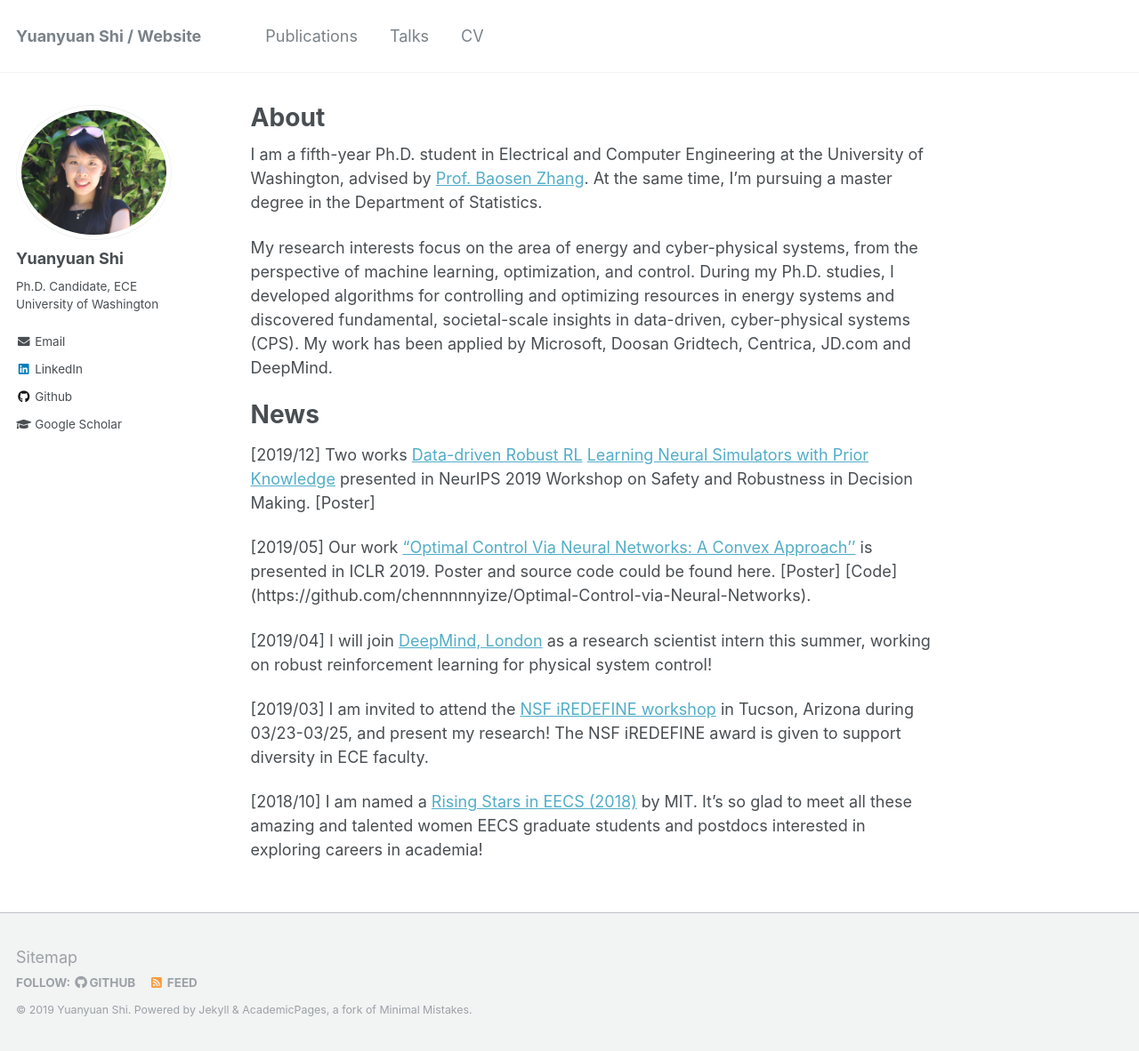
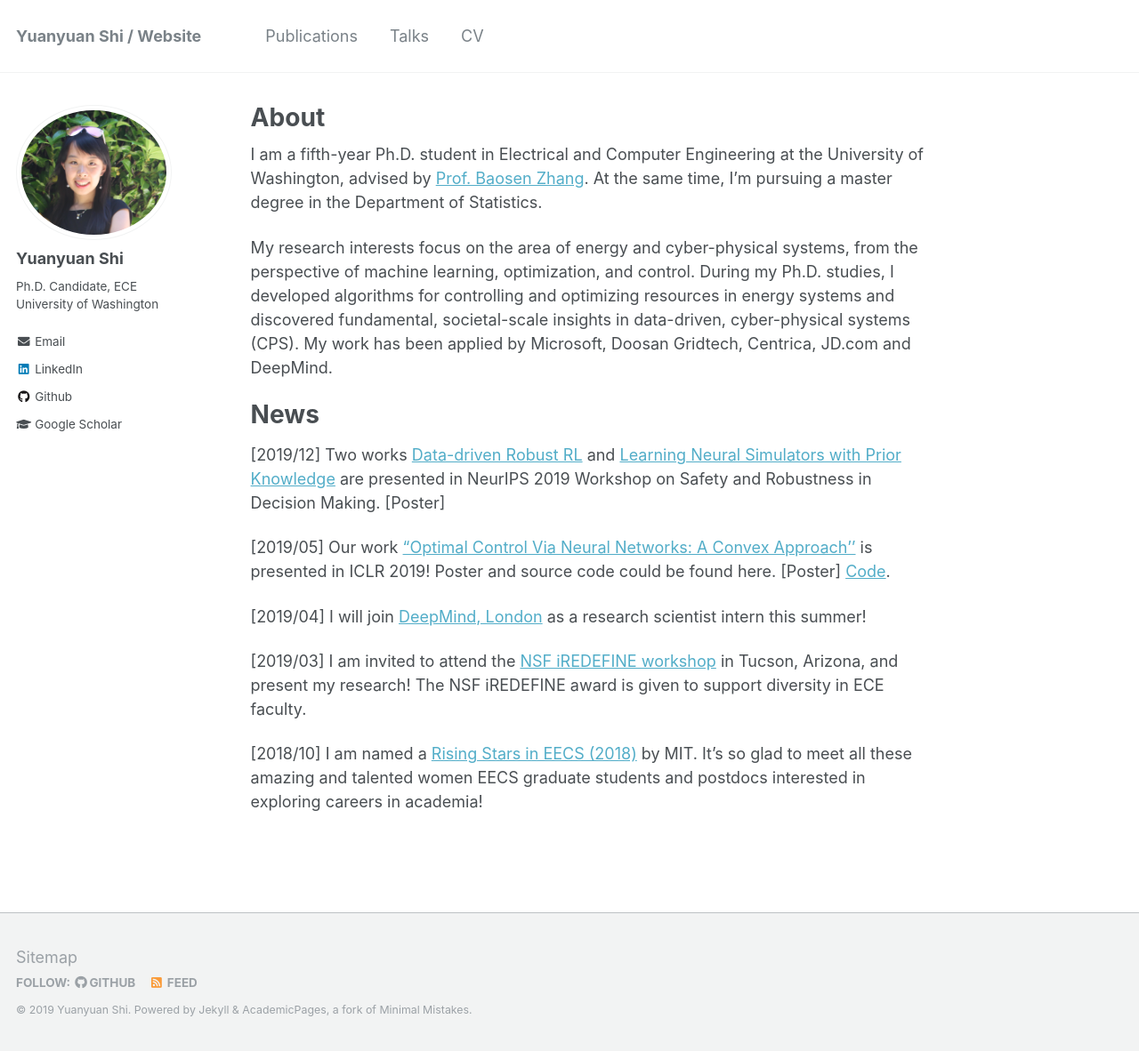
Before and after one commit to Yuanyuan-Shi/website, a Jekyll site: the page built from _pages/about.md, in a window 1280 px wide and 1182 px high. Shown: the whole window at 89% size. Built offline with Jekyll 4.4.1, drawn with Linux system fonts in a browser that asks for light colours.

Commit message:
change about me

```diff
--- a/_pages/about.md
+++ b/_pages/about.md
@@ -14,12 +14,12 @@ My research interests focus on the area of energy and cyber-physical systems, fr
 
 News
 ======
-[2019/12] Two works [Data-driven Robust RL](https://drive.google.com/file/d/0B3mY6u_lryzddkRrQ0xzQWtpemRUSHBnZ2NHMnctS1B5b01J/view) [Learning Neural Simulators with Prior Knowledge](https://drive.google.com/file/d/0B3mY6u_lryzdWWVxZ2pYZ1dINUQ3WUEwSHlkWnNSZDh5THVj/view) presented in NeurIPS 2019 Workshop on Safety and Robustness in Decision Making. [Poster]
+[2019/12] Two works [Data-driven Robust RL](https://drive.google.com/file/d/0B3mY6u_lryzddkRrQ0xzQWtpemRUSHBnZ2NHMnctS1B5b01J/view) and [Learning Neural Simulators with Prior Knowledge](https://drive.google.com/file/d/0B3mY6u_lryzdWWVxZ2pYZ1dINUQ3WUEwSHlkWnNSZDh5THVj/view) are presented in NeurIPS 2019 Workshop on Safety and Robustness in Decision Making. [Poster]
 
-[2019/05] Our work ["Optimal Control Via Neural Networks: A Convex Approach''](https://openreview.net/forum?id=H1MW72AcK7) is presented in ICLR 2019. Poster and source code could be found here. [Poster] [Code] (https://github.com/chennnnnyize/Optimal-Control-via-Neural-Networks).
+[2019/05] Our work ["Optimal Control Via Neural Networks: A Convex Approach''](https://openreview.net/forum?id=H1MW72AcK7) is presented in ICLR 2019! Poster and source code could be found here. [Poster] [Code](https://github.com/chennnnnyize/Optimal-Control-via-Neural-Networks).
 
-[2019/04] I will join [DeepMind, London](https://deepmind.com/) as a research scientist intern this summer, working on robust reinforcement learning for physical system control!
+[2019/04] I will join [DeepMind, London](https://deepmind.com/) as a research scientist intern this summer!
 
-[2019/03] I am invited to attend the [NSF iREDEFINE workshop](https://www.ecedha.org/Meetings/Past-Programs/2019-ECEDHA-Annual-Conference-and-ECExpo/Student-Program) in Tucson, Arizona during 03/23-03/25, and present my research! The NSF iREDEFINE award is given to support diversity in ECE faculty.
+[2019/03] I am invited to attend the [NSF iREDEFINE workshop](https://www.ecedha.org/Meetings/Past-Programs/2019-ECEDHA-Annual-Conference-and-ECExpo/Student-Program) in Tucson, Arizona, and present my research! The NSF iREDEFINE award is given to support diversity in ECE faculty.
 
 [2018/10] I am named a [Rising Stars in EECS (2018)](https://risingstars18-eecs.mit.edu/) by MIT. It's so glad to meet all these amazing and talented women EECS graduate students and postdocs interested in exploring careers in academia!
```
